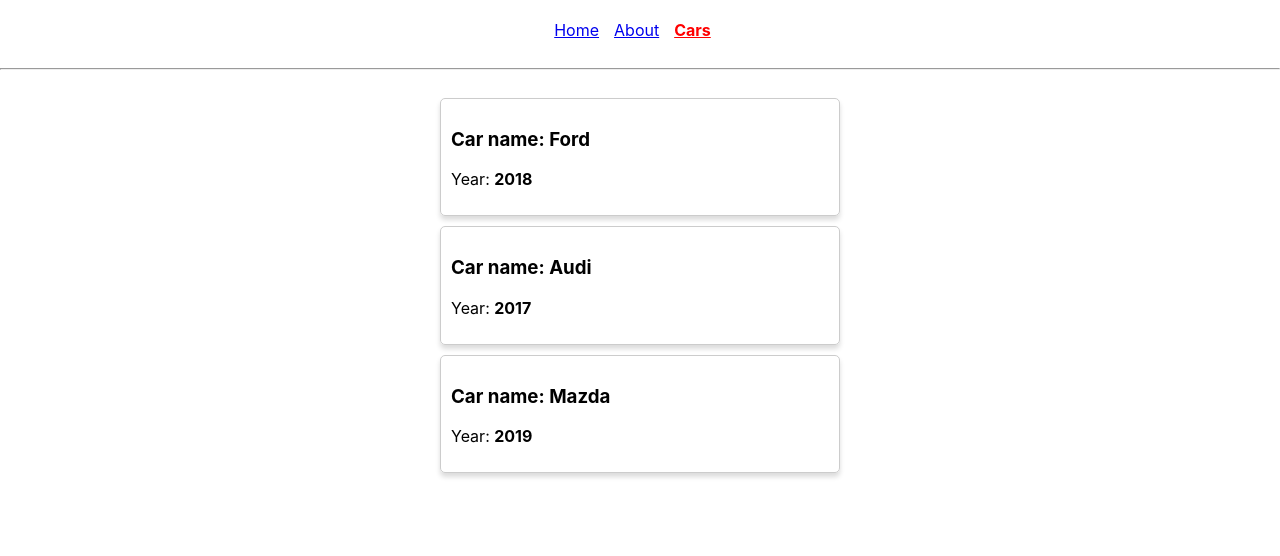
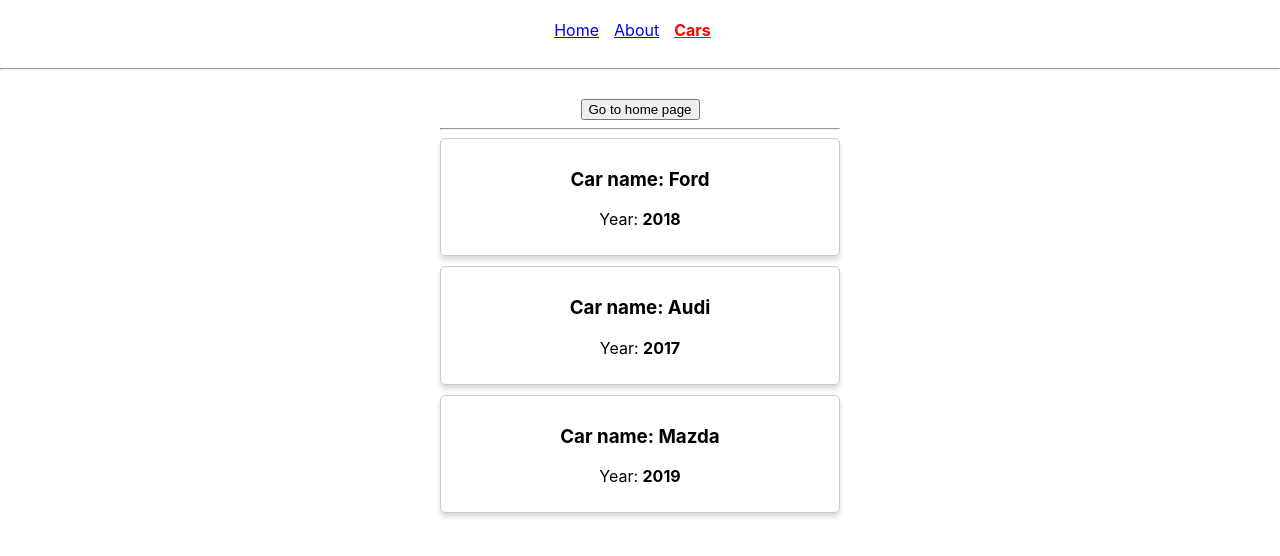
Before and after one commit to academind-345590/react-theory-routes, a React app: page /cars in a window 1280 px wide. Shown: the top 556 px of the page. Built offline with nearby package versions, Linux system fonts and the light colour scheme.

Commit message:
programing navigation

```diff
--- a/src/App.js
+++ b/src/App.js
@@ -29,9 +29,7 @@
             <li>
               <NavLink
                 to={{
-                  pathname: '/cars',
-                  search: 'k?a=1&b=2',
-                  hash: 'some-hash'
+                  pathname: '/cars'
                 }}
               >Cars</NavLink>
             </li>
--- a/src/Cars/Car/Car.js
+++ b/src/Cars/Car/Car.js
@@ -3,6 +3,7 @@
 
 
 const Car = props => {
+  console.log(props);
   return (
     <div className={'Car'}>
       <h3>Сar name: {props.name}</h3>
--- a/src/Cars/Cars.js
+++ b/src/Cars/Cars.js
@@ -10,19 +10,30 @@
     ]
   }
 
+  goToHomePage =()=>{
+    this.props.history.push({
+      pathname: '/'
+    })
+  }
+
   render() {
+    //console.log(this.props);
     return (
       <div style={{
         width: 400,
         margin: 'auto',
-        paddingTop: '20px'
+        paddingTop: '20px',
+        textAlign: "center"
       }}>
+        <button onClick={this.goToHomePage}>Go to home page</button>
+        <hr/>
         {this.state.cars.map((car, index) => {
           return (
             <Car
               key={index}
               name={car.name}
               year={car.year}
+              {...this.props}
             />
           )
         })}
```
